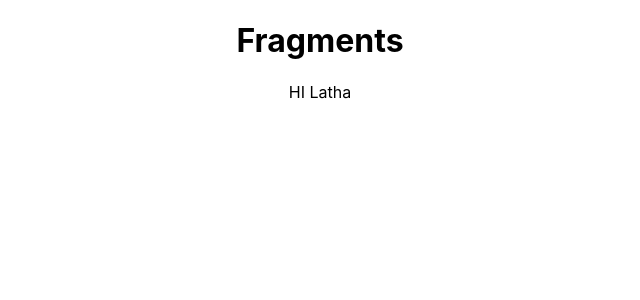
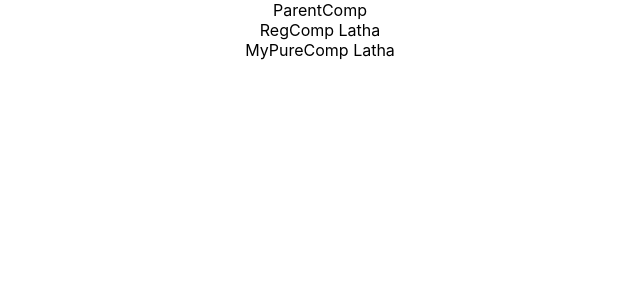
Before and after one commit to VedulaLathasri/React, a React (Create React App) app in the folder basic-concepts-2/: page / in a window 1280 px wide. Shown: the top 300 px of the page, without its empty margins (320-960 px from the left). Built offline with nearby package versions, Linux system fonts and the light colour scheme.

Commit message:
pure components

```diff
--- a/basic-concepts-2/src/App.js
+++ b/basic-concepts-2/src/App.js
@@ -1,11 +1,16 @@
 import logo from './logo.svg';
 import './App.css';
-import Fragments from './components/Fragments';
+import Fragments from './components/Fragment/Fragments';
+// import MyPureComp from './components/Purecomp/MyPureComp';
+import ParentComp from './components/Purecomp/ParentComp';
+
 
 function App() {
   return (
     <div className="App">
-      <Fragments/>
+      {/* <Fragments/> */}
+      <ParentComp/>
+      {/* <MyPureComp/> */}
     </div>
   );
 }
--- /dev/null
+++ b/basic-concepts-2/src/components/Purecomp/MyPureComp.js
@@ -0,0 +1,19 @@
+import React, { PureComponent } from 'react'
+
+class MyPureComp extends PureComponent {
+  constructor(props) {
+    super(props)
+
+    // this.state = {
+    //    name: 'Latha'
+    // }
+  }
+  render() {
+    console.log('Pure Comp render');
+    return (
+      <div>MyPureComp {this.props.name}</div>
+    )
+  }
+}
+
+export default MyPureComp
--- /dev/null
+++ b/basic-concepts-2/src/components/Purecomp/ParentComp.js
@@ -0,0 +1,34 @@
+import React, { Component, PureComponent } from 'react'
+import RegComp from './RegComp'
+import MyPureComp from './MyPureComp'
+
+class ParentComp extends PureComponent {
+
+    constructor(props) {
+      super(props)
+
+      this.state = {
+         name:'Latha'
+      }
+    }
+
+    componentDidMount() {
+        setInterval(() =>{
+            this.setState({
+                name:'Latha'
+            })
+        }, 2000)
+    }
+  render() {
+    console.log('---------parent Comp render');
+    return (
+      <div>
+        ParentComp
+        <RegComp name ={this.state.name}/>
+        <MyPureComp name ={this.state.name}/>
+        </div>
+    )
+  }
+}
+
+export default ParentComp
--- /dev/null
+++ b/basic-concepts-2/src/components/Purecomp/RegComp.js
@@ -0,0 +1,14 @@
+import React, { Component } from 'react'
+
+class RegComp extends Component {
+  render() {
+    console.log('Reg Component render');
+    return (
+      <div>
+        RegComp {this.props.name}
+        </div>
+    )
+  }
+}
+
+export default RegComp
--- a/basic-concepts-2/src/index.js
+++ b/basic-concepts-2/src/index.js
@@ -6,9 +6,8 @@ import reportWebVitals from './reportWebVitals';
 
 const root = ReactDOM.createRoot(document.getElementById('root'));
 root.render(
-  <React.StrictMode>
+
     <App />
-  </React.StrictMode>
 );
 
 // If you want to start measuring performance in your app, pass a function
```
Also changed, not shown: basic-concepts-2/src/components/Fragment/Fragments.js (renamed from basic-concepts-2/src/components/Fragments.js).
